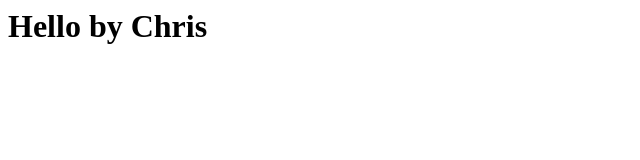
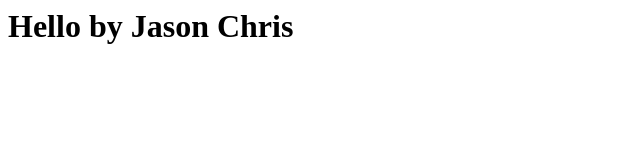
Before and after one commit to Chriskeehk/test_git_operator_public, a plain HTML site: page index.html in a window 1280 px wide. Shown: the whole page, without its empty margins (0-640 px from the left). Drawn offline with Linux system fonts and the light colour scheme.

Commit message:
Second Version

```diff
--- a/index.html
+++ b/index.html
@@ -1 +1 @@
-<h1>Hello by Chris</h1>
+<h1>Hello by Jason Chris</h1>
```
